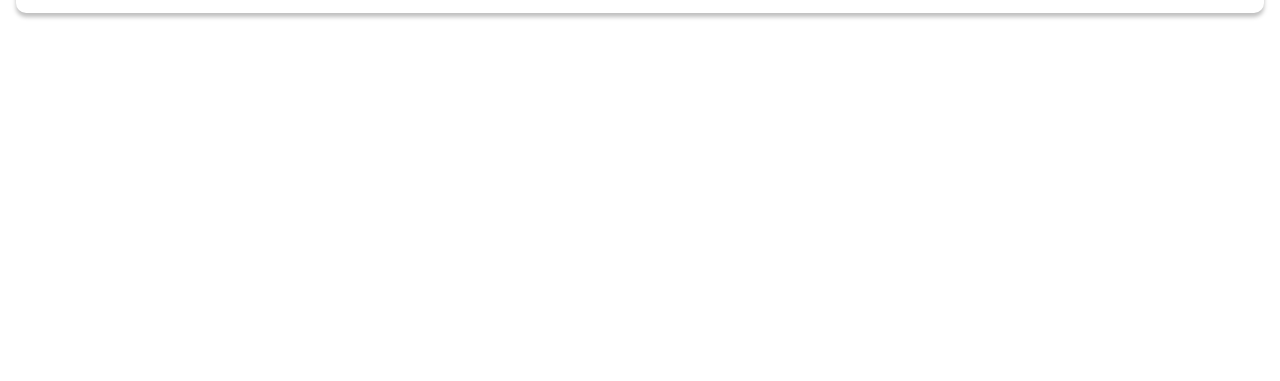
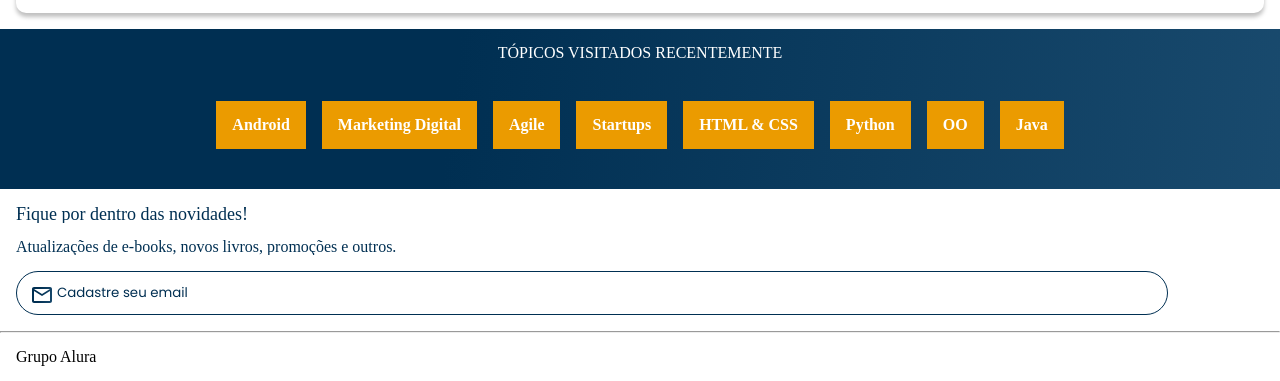
Before and after one commit to MatheusASoares/AluraBooks, a plain HTML site: page index.html in a window 1280 px wide. Shown: the part 2305-2686 px from the top of the page. Before the commit the page ends 2334 px from the top, so only its background shows below. Drawn offline with nearby package versions, Linux system fonts and the light colour scheme.

Commit message:
Topicos e Footer prontos

```diff
--- a/index.html
+++ b/index.html
@@ -147,6 +147,31 @@
         </div>
         </div>
     </section>
+    <section class="topicos">
+        <h2 class="topicos__titulo">TÓPICOS VISITADOS RECENTEMENTE</h2>
+        <ul class="topicos__lista">
+            <li class="topicos__item"><a href="#" class="topicos__link"></a>Android</li>
+            <li class="topicos__item"><a href="#" class="topicos__link"></a>Marketing Digital</li>
+            <li class="topicos__item"><a href="#" class="topicos__link"></a>Agile</li>
+            <li class="topicos__item"><a href="#" class="topicos__link"></a>Startups</li>
+            <li class="topicos__item"><a href="#" class="topicos__link"></a>HTML & CSS</li>
+            <li class="topicos__item"><a href="#" class="topicos__link"></a>Python</li>
+            <li class="topicos__item"><a href="#" class="topicos__link"></a>OO</li>
+            <li class="topicos__item"><a href="#" class="topicos__link"></a>Java</li>
+        </ul>
+    </section>
+    <section class="contato">
+        <h2 class="contato__titulo">Fique por dentro das novidades!</h2>
+        <p class="contato__texto">Atualizações de e-books, novos livros, promoções e outros.</p>
+        <input type="email" placeholder="Cadastre seu email" class="contato__email">
+    </section>
+
+    <hr />
+    <footer class="rodape">
+        <h2 class="rodape__titulo">Grupo Alura</h2>
+    </footer>
+
+
     <script src="https://cdn.jsdelivr.net/npm/swiper@8/swiper-bundle.min.js"></script>
     <script>const swiper = new Swiper('.swiper', {
             spaceBetween: 10,
--- a/styles.css
+++ b/styles.css
@@ -1,6 +1,9 @@
 @import url("/styles/header.css");
 @import url("/styles/banner.css");
 @import url("/styles/carrossel.css");
+@import url("/styles/topicos.css");
+@import url("/styles/contato.css");
+@import url("/styles/rodape.css");
 
 :root {
     --cor-de-fundo: #EBECEE;
--- /dev/null
+++ b/styles/contato.css
@@ -0,0 +1,37 @@
+.contato {
+    background-color: var(--branco);
+    padding: 1em;
+}
+
+.contato__titulo,
+.contato__texto {
+    background: linear-gradient(97.54deg, #002F52 35.49%, #326589 165.37%);
+    -webkit-background-clip: text;
+    -webkit-text-fill-color: transparent;
+    background-clip: text;
+}
+
+.contato__titulo {
+    font-size: 18px;
+    font-weight: 500;
+}
+
+.contato__texto {
+    font-weight: 300;
+    margin: 1em 0;
+}
+
+.contato__email {
+    padding: 1em;
+    border: 1px solid var(--azul);
+    border-radius: 24px;
+    width: 90%;
+    color: var(--azul);
+}
+
+.contato__email::placeholder {
+    font-family: var(--fonte-principal);
+    color: var(--azul);
+    background: url("/img/Email.svg") no-repeat;
+    padding-left: 2em;
+}
--- /dev/null
+++ b/styles/rodape.css
@@ -0,0 +1,8 @@
+hr {
+    margin: 0;
+}
+
+.rodape {
+    background-color: var(--branco);
+    padding: 1em;
+}
--- /dev/null
+++ b/styles/topicos.css
@@ -0,0 +1,30 @@
+.topicos {
+    background: var(--azul-degrade);
+    text-align: center;
+    padding: 1em 0;
+}
+
+.topicos__titulo {
+    color: var(--branco);
+    font-weight: 300;
+    margin-bottom: 1em;
+}
+
+.topicos__lista {
+    display: flex;
+    flex-wrap: wrap;
+    justify-content: center;
+}
+
+.topicos__item {
+    color: var(--branco);
+    margin: 1.5em 0.5em;
+    background-color: var(--laranja);
+    padding: 1em;
+    font-weight: 700;
+}
+
+.topicos__link {
+    font-size: 14px;
+    text-decoration: none;
+}
```
Also changed, not shown: img/Email.svg (added).
